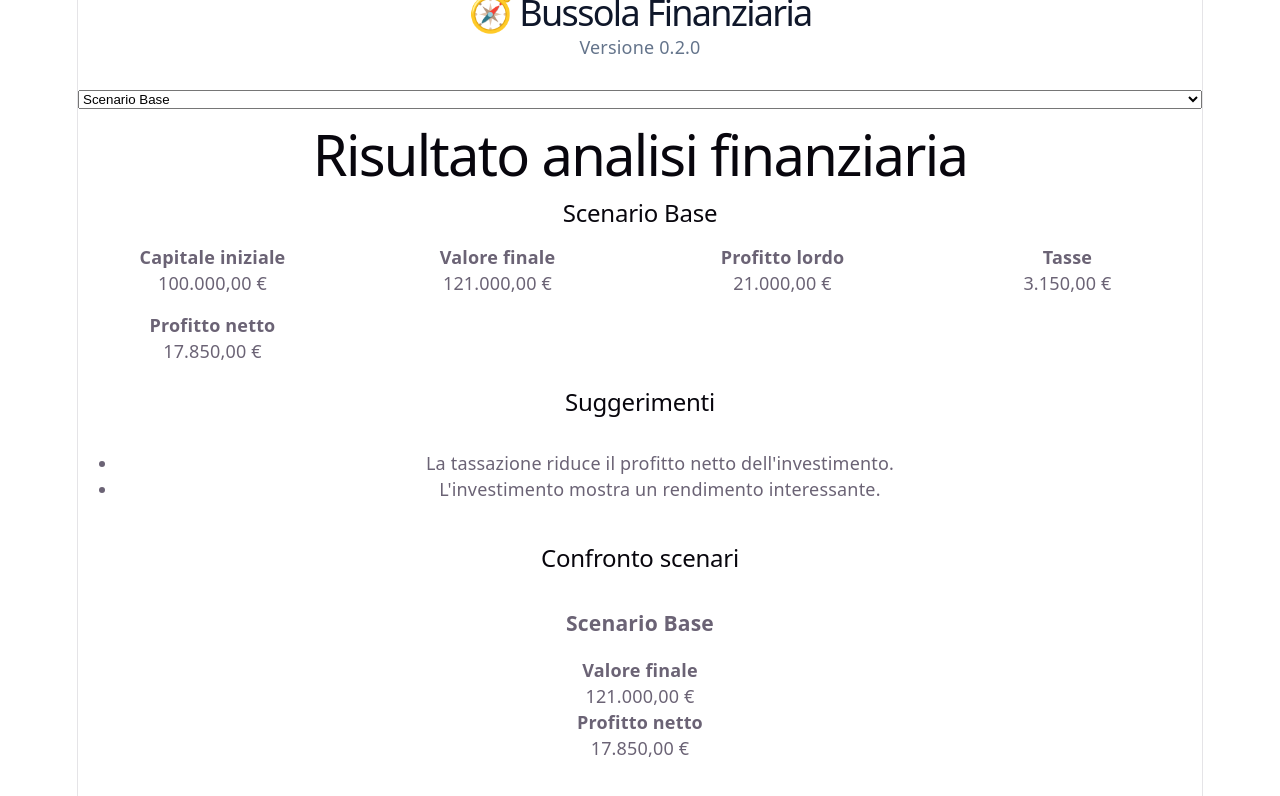
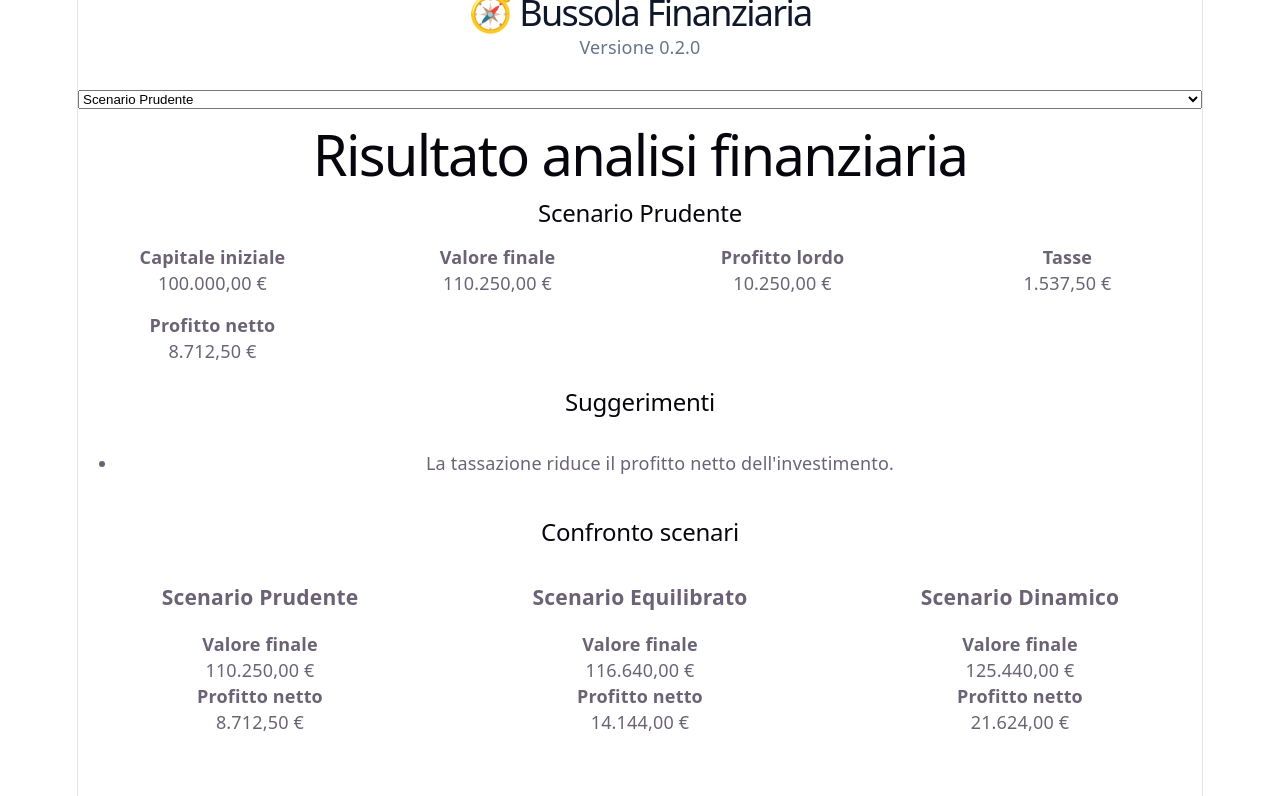
Before and after one commit to carlosciarrinovideo1-svg/Bussola-Finanziaria, a React (Vite) app in the folder frontend/: page / in a window 1280 px wide. Shown: the top 796 px of the page. Built offline with nearby package versions, Linux system fonts and the light colour scheme.

Commit message:
BF-0063: aggiunge scenari prudente equilibrato dinamico

```diff
--- a/frontend/src/scenarios/scenarioRegistry.ts
+++ b/frontend/src/scenarios/scenarioRegistry.ts
@@ -2,18 +2,55 @@ import type {
   FinancialScenario,
 } from "./types";
 
+
 export const defaultScenarios:
   FinancialScenario[] = [
+
     {
       id: "scenario-001",
-      name: "Scenario Base",
+
+      name: "Scenario Prudente",
+
       description:
-        "Scenario iniziale di esempio.",
+        "Scenario con rendimento ipotetico contenuto e maggiore stabilità.",
 
       initialCapital: 100000,
 
       durationMonths: 24,
 
-      expectedAnnualRate: 10,
+      expectedAnnualRate: 5,
     },
+
+
+    {
+      id: "scenario-002",
+
+      name: "Scenario Equilibrato",
+
+      description:
+        "Scenario intermedio con rapporto bilanciato tra rendimento e rischio.",
+
+      initialCapital: 100000,
+
+      durationMonths: 24,
+
+      expectedAnnualRate: 8,
+    },
+
+
+    {
+      id: "scenario-003",
+
+      name: "Scenario Dinamico",
+
+      description:
+        "Scenario con rendimento ipotetico superiore e maggiore esposizione al rischio.",
+
+      initialCapital: 100000,
+
+      durationMonths: 24,
+
+      expectedAnnualRate: 12,
+    },
+
   ];
```
